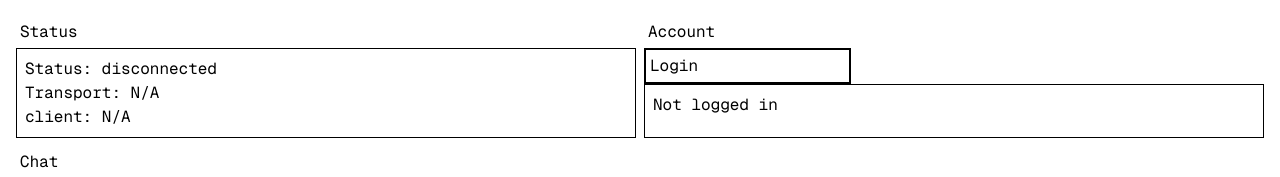
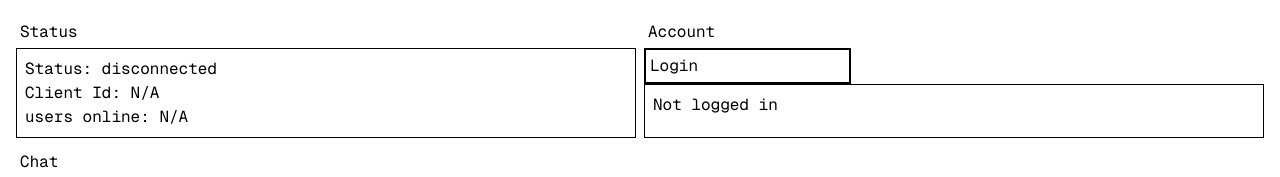
Before and after one commit to tulza/live-chat, a Next.js app: page / in a window 1280 px wide. Shown: the top 177 px of the page. Built offline with nearby package versions, Linux system fonts and the light colour scheme; no server answers.

Commit message:
display number of users online

```diff
--- a/src/components/StatusBox.tsx
+++ b/src/components/StatusBox.tsx
@@ -1,8 +1,23 @@
 import { ChatContextType } from "@/context/ChatSocket";
-import React from "react";
+import React, { useEffect, useState } from "react";
 import { Label, BasicContainer } from "./common";
+import { socket } from "@/socket";
 
 const StatusBox = ({ ...chatSocket }: ChatContextType) => {
+    const [userCount, setUserCount] = useState<string | number>("N/A");
+
+    const handleSetCount = (count: number) => {
+        console.log(count);
+        setUserCount(count);
+    };
+
+    useEffect(() => {
+        socket.on("numberOfUsers", handleSetCount);
+        return () => {
+            socket.off("numberOfUsers", handleSetCount);
+        };
+    }, []);
+
     return (
         <div>
             <Label>Status</Label>
@@ -11,8 +26,8 @@ const StatusBox = ({ ...chatSocket }: ChatContextType) => {
                     Status:{" "}
                     {chatSocket.isConnected ? "connected" : "disconnected"}
                 </p>
-                <p>Transport: {chatSocket.transport}</p>
-                <p>client: {chatSocket.clientId}</p>
+                <p>Client Id: {chatSocket.clientId}</p>
+                <p>users online: {userCount}</p>
             </BasicContainer>
         </div>
     );
```
Also changed, not shown: src/server.js (+7 -0 lines).
